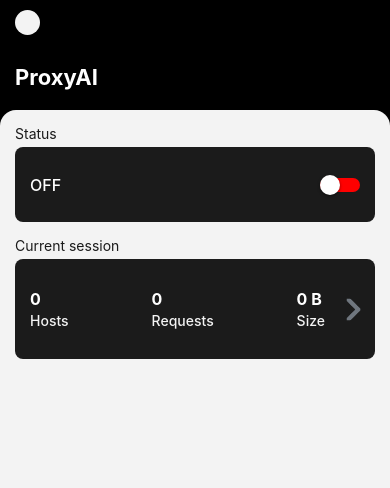
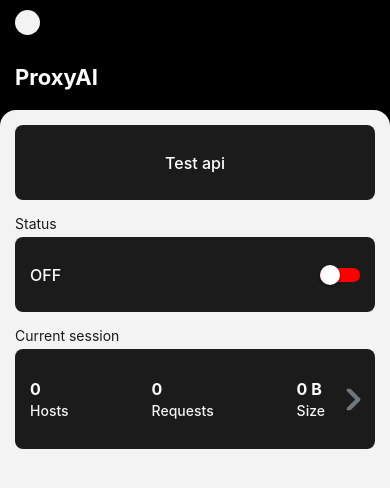
Before and after one commit to Itsdarkhere/ProxyAI, a React Native app: screen /Test in a window 390 px wide. Shown: the top 488 px of the page. Built offline with nearby package versions, Linux system fonts and the light colour scheme.

Commit message:
Publish on expo, try proxy

```diff
--- a/app.json
+++ b/app.json
@@ -25,6 +25,17 @@
     },
     "web": {
       "favicon": "./assets/favicon.png"
+    },
+    "extra": {
+      "eas": {
+        "projectId": "6313d17d-fb3b-4883-8b97-16148e7103f6"
+      }
+    },
+    "runtimeVersion": {
+      "policy": "sdkVersion"
+    },
+    "updates": {
+      "url": "https://u.expo.dev/6313d17d-fb3b-4883-8b97-16148e7103f6"
     }
   }
 }
--- a/package.json
+++ b/package.json
@@ -12,13 +12,15 @@
     "@react-navigation/native": "^6.1.7",
     "@react-navigation/native-stack": "^6.9.13",
     "@reduxjs/toolkit": "^1.9.5",
+    "axios": "^1.4.0",
     "expo": "^49.0.0",
     "expo-status-bar": "~1.6.0",
     "react": "18.2.0",
     "react-native": "0.72.3",
     "react-native-safe-area-context": "^4.7.1",
     "react-redux": "^8.1.1",
-    "typescript": "^5.1.3"
+    "typescript": "^5.1.3",
+    "expo-updates": "~0.18.11"
   },
   "devDependencies": {
     "@babel/core": "^7.20.0"
--- a/screens/MainScreen.jsx
+++ b/screens/MainScreen.jsx
@@ -2,19 +2,20 @@
 import { StyleSheet, View, Text, Switch, TouchableOpacity, Image } from "react-native";
 import { SafeAreaView } from 'react-native-safe-area-context';
 import { useNavigation } from '@react-navigation/native';
+import axios from 'axios'
 
 export const MainScreen = () => {
-  const navigation = useNavigation();
   const [on, setOn] = useState(false);
   const toggleOnOff = () => setOn((prevState) => !prevState);
+  const navigation = useNavigation();
 
-  // Palette
-  // #000000
-  // #141414
-  // #1B1B1B
-  // #FFFFFF
-  // #F3F3F3
-  // #E1E1E1
+  const testProxy = () => {
+    axios.post("https://proxy-ai-server.vercel.app/api/test", {})
+    .then((res) => console.log(res.data))
+    .catch((err) => {
+      console.log("Err: ", err);
+    })
+  }
 
   return (
     <SafeAreaView style={styles.safeArea} edges={['right', 'left', 'top']}>
@@ -26,6 +27,9 @@
             <Text style={styles.heading}>ProxyAI</Text>
         </View>
         <View style={styles.bottomContainer}>
+            <TouchableOpacity style={styles.testButton} onPress={() => testProxy()}>
+              <Text style={styles.text}>Test api</Text>
+            </TouchableOpacity>
             <View  style={styles.sessionStuff}>
                 <Text style={styles.headingTwo}>Status</Text>
                 <View style={styles.button}>
@@ -66,11 +70,27 @@
   )
 }
 
+// Palette
+// #000000
+// #141414
+// #1B1B1B
+// #FFFFFF
+// #F3F3F3
+// #E1E1E1
 const styles = StyleSheet.create({
     safeArea: {
       position: 'relative',
       backgroundColor: 'black',
       flex: 1,
+    },
+    testButton: {
+      height: 75,
+      width: '100%',
+      backgroundColor: '#1B1B1B',
+      borderRadius: 8,
+      display: 'flex',
+      justifyContent: 'center',
+      alignItems: 'center'
     },
     container: {
       fontWeight: "500",
```
Also changed, not shown: eas.json (added, +22 -0 lines), 1 other file (tests, documents, lock files or other folders).
